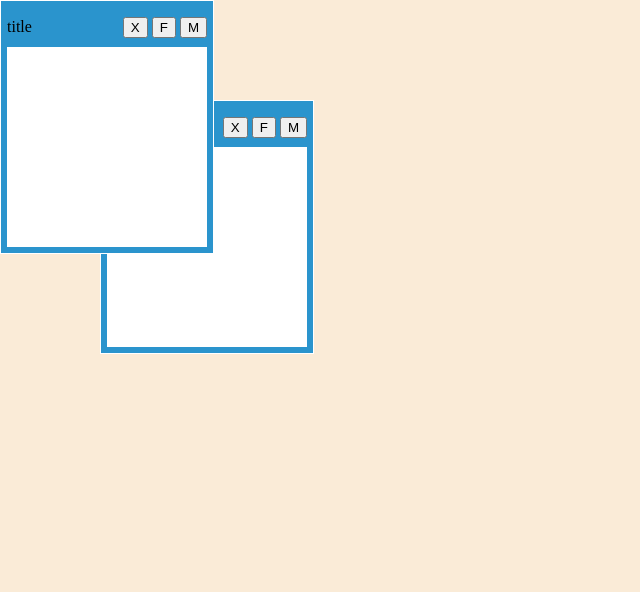
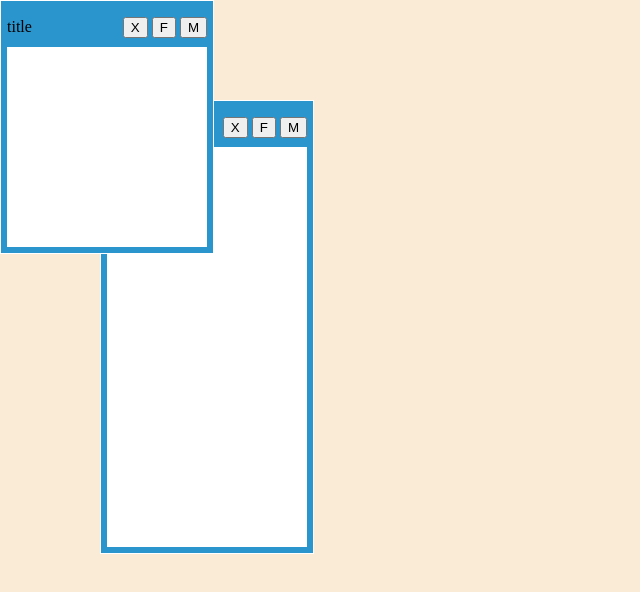
Before and after one commit to Kanogame/svelte-desktop, a Svelte app: page / in a window 1280 px wide. Shown: the top 592 px of the page, without its empty margins (0-640 px from the left). Built offline with nearby package versions, Linux system fonts and the light colour scheme.

Commit message:
cursor changing done

```diff
--- a/src/app.css
+++ b/src/app.css
@@ -1,3 +1,8 @@
 body {
   margin: 0;
+  -webkit-touch-callout:none;
+    -webkit-user-select:none;
+    -moz-user-select:none;
+    -ms-user-select:none;
+    user-select:none;
 }
--- a/src/store/windowStore.ts
+++ b/src/store/windowStore.ts
@@ -8,10 +8,19 @@ export function createWindowPositionStore() {
     }
 }
 
-export function createWindowResizeStore() {
-    const s = writable({width: 200, height: 200});
+export function createWindowResizeStore(startWidth: number, startHeight: number) {
+    const s = writable({width: startWidth, height: startHeight});
     return {
         subscribe: s.subscribe,
         set: (width, height) => s.set({width: width, height: height}),
     }
 }
+
+
+export function createCursorStore() {
+    const s = writable({cursor: "default"});
+    return {
+        subscribe: s.subscribe,
+        set: (cursor) => s.set({cursor: cursor}),
+    }
+}
--- a/src/window.svelte
+++ b/src/window.svelte
@@ -1,6 +1,6 @@
 <script lang="ts">
     import {writable} from "svelte/store"
-    import {createWindowPositionStore, createWindowResizeStore} from "./store/windowStore";
+    import {createWindowPositionStore, createWindowResizeStore, createCursorStore} from "./store/windowStore";
     import type {BarMouseMoveData, Size, MouseMoveData, MouseClickData} from "./utils/types";
     import {ResizeState} from "./utils/types";
 
@@ -11,6 +11,7 @@
 
     const windowPositionStore = createWindowPositionStore();
     const windowResizeStore = createWindowResizeStore(StartWindowWidth, StartWindowHeight);
+    const cursorStore = createCursorStore();
     let windowResizeState : ResizeState;
     let isMouseDown = false;
     let isRMouseDown = false;
@@ -56,28 +57,37 @@
         if (mouseData.offsetX < padding) {
             if (mouseData.offsetY < padding) {
                 windowResizeState = ResizeState.cornerTopLeft;
+                cursorStore.set("nw-resize");
             } else if ( mouseData.offsetY > windowSize.height + padding + bar) {
                 windowResizeState = ResizeState.cornerBottomLeft;
+                cursorStore.set("sw-resize");
             } else {
                 windowResizeState = ResizeState.left;
+                cursorStore.set("w-resize");
                 tempLeft = windowPos.x + windowSize.width + padding;
             }
         } else if (mouseData.offsetX > windowSize.width + padding) {
             if (mouseData.offsetY < padding) {
                 windowResizeState = ResizeState.cornerTopRight;
+                cursorStore.set("ne-resize")
             } else if ( mouseData.offsetY > windowSize.height + padding + bar) {
                 windowResizeState = ResizeState.cornerBottomRight;
+                cursorStore.set("se-resize");
             } else {
                 windowResizeState = ResizeState.right;
+                cursorStore.set("w-resize");
             }
         } else {
             if (mouseData.offsetY < padding) {
                 windowResizeState = ResizeState.top;
+                cursorStore.set("n-resize");
                 tempTop = windowPos.y + windowSize.height + padding;
             } else if ( mouseData.offsetY > windowSize.height + padding + bar) {
                 windowResizeState = ResizeState.bottom;
+                cursorStore.set("n-resize");
             } else {
                 windowResizeState = ResizeState.none;
+                cursorStore.set("default");
             }
         }
     }
@@ -131,10 +141,12 @@
             offsetY: ev.offsetY
         }
         isMouseDown = true;
+        cursorStore.set("move");
     }
 
     function barMouseUp() {
         isMouseDown = false;
+        cursorStore.set("default");
     }
 
     function setWindowStartPosition(startPosition: BarMouseMoveData) {
@@ -142,9 +154,8 @@
     }
 
 </script>
-
-<div class="window" style:left={`${$windowPositionStore.x}px`} style:top={`${$windowPositionStore.y}px`} on:mousemove={windowMousePaddingHover} on:mousedown={windowResizeWindow}>
-    <div class="top-panel" on:mousedown={barMouseDown} on:mouseup={barMouseUp} on:mousemove={barMoveWindow} on:mouseleave={barMouseUp}>
+<div aria-hidden="true" class="window" style:left={`${$windowPositionStore.x}px`} style:top={`${$windowPositionStore.y}px`} style:cursor={`${$cursorStore.cursor}`} on:mousemove={windowMousePaddingHover} on:mousedown={windowResizeWindow}>
+    <div aria-hidden="true" class="top-panel" on:mousedown={barMouseDown} on:mouseup={barMouseUp} on:mousemove={barMoveWindow} on:mouseleave={barMouseUp}>
         <div class="title">title</div>
         <div class="buttons">
             <button>X</button>
@@ -162,7 +173,7 @@
         padding: 6px;
         position: absolute;
         border: 1px solid white;
-        cursor: w-resize;
+        cursor:default;
     }
 
     .top-panel {
```
